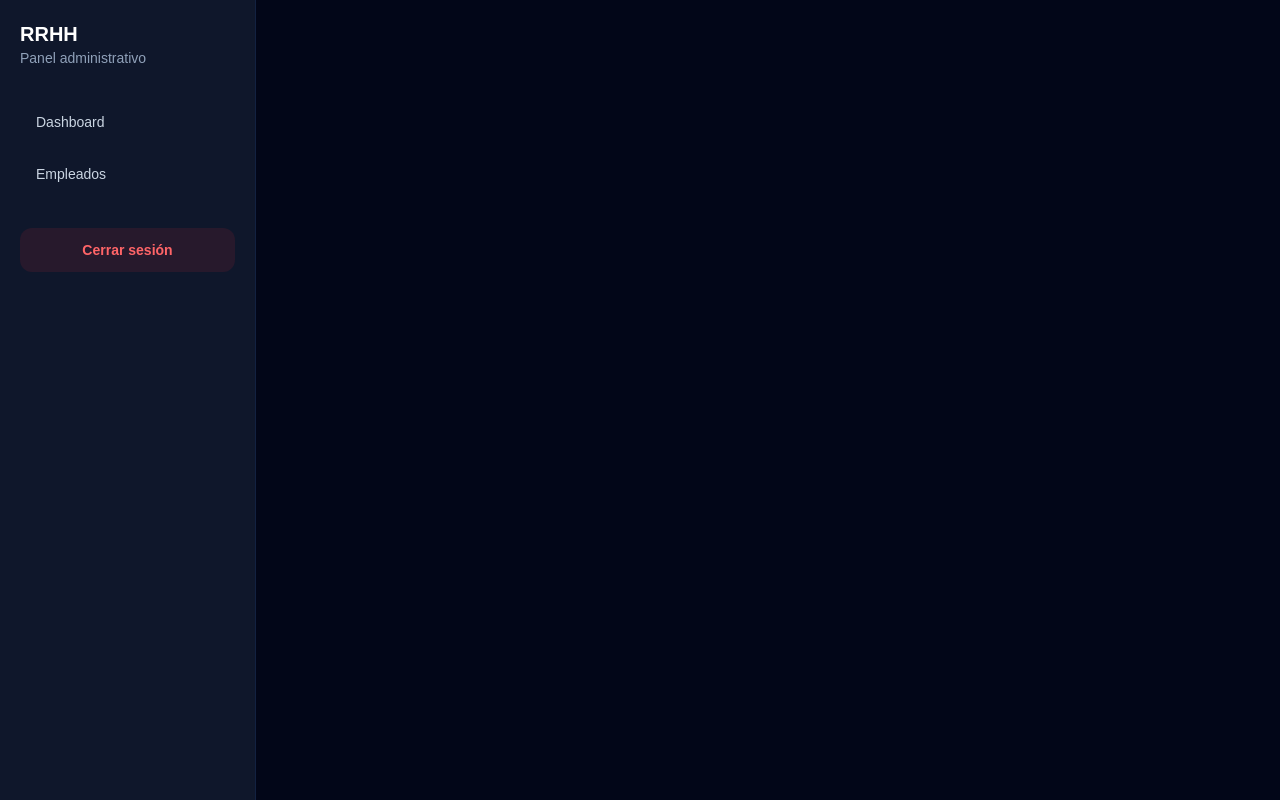
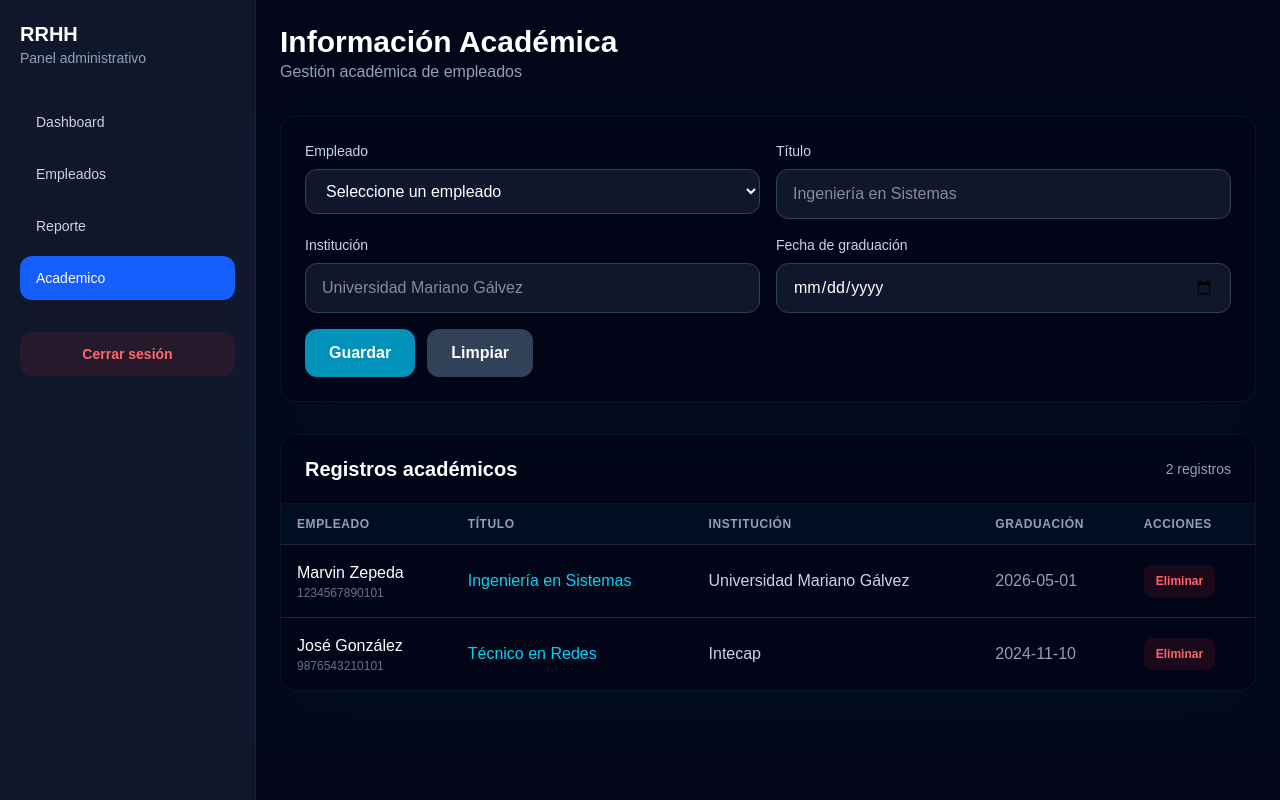
Before and after one commit to Yarissa21/Gestion_de_Recursos_Humanos_y_Nomina, a React (Vite) app in the folder frontend/: page /academico in a window 1280 px wide. Built offline with nearby package versions, Linux system fonts and the light colour scheme.

Commit message:
Creacion Modulo Visual Academico utilizando la libreria react-router-dom

```diff
--- a/frontend/src/App.tsx
+++ b/frontend/src/App.tsx
@@ -1,6 +1,8 @@
 import Sidebar from './Components/sidebar';
 import Dashboard from './Pages/Dashboard';
 import Empleados from './Pages/Empleados';
+import Academico from './Pages/Academico';
+import Reporte from './Pages/Reporte';
 
 import { BrowserRouter, Routes, Route } from 'react-router-dom';
 
@@ -14,6 +16,8 @@ function App() {
           <Routes>
             <Route path="/" element={<Dashboard />} />
             <Route path="/empleados" element={<Empleados />} />
+            <Route path="/academico" element={<Academico />} />
+            <Route path="/reporte" element={<Reporte />} />
           </Routes>
         </main>
       </div>
--- a/frontend/src/Components/sidebar.tsx
+++ b/frontend/src/Components/sidebar.tsx
@@ -2,6 +2,8 @@ import { NavLink, useNavigate } from 'react-router-dom';
 const links = [
   { to: '/', label: 'Dashboard' },
   { to: '/empleados', label: 'Empleados' },
+  { to: '/reporte', label: 'Reporte' },
+  { to: '/academico', label: 'Academico' },
 ];
 
 export default function Sidebar() {
--- /dev/null
+++ b/frontend/src/Pages/Academico.tsx
@@ -0,0 +1,325 @@
+import { useState } from 'react';
+
+type Empleado = {
+  id: number;
+  nombres: string;
+  apellidos: string;
+  dpi: string;
+};
+
+type RegistroAcademico = {
+  id: number;
+  empleado_id: number;
+  titulo: string;
+  institucion: string;
+  fecha_graduacion: string | null;
+  empleados?: Empleado;
+};
+
+type FormAcademico = {
+  empleado_id: string;
+  titulo: string;
+  institucion: string;
+  fecha_graduacion: string;
+};
+
+const empleadosMock: Empleado[] = [
+  {
+    id: 1,
+    nombres: 'Marvin',
+    apellidos: 'Zepeda',
+    dpi: '1234567890101',
+  },
+  {
+    id: 2,
+    nombres: 'José',
+    apellidos: 'González',
+    dpi: '9876543210101',
+  },
+];
+
+const registrosMock: RegistroAcademico[] = [
+  {
+    id: 1,
+    empleado_id: 1,
+    titulo: 'Ingeniería en Sistemas',
+    institucion: 'Universidad Mariano Gálvez',
+    fecha_graduacion: '2026-05-01',
+    empleados: empleadosMock[0],
+  },
+  {
+    id: 2,
+    empleado_id: 2,
+    titulo: 'Técnico en Redes',
+    institucion: 'Intecap',
+    fecha_graduacion: '2024-11-10',
+    empleados: empleadosMock[1],
+  },
+];
+
+const formInicial: FormAcademico = {
+  empleado_id: '',
+  titulo: '',
+  institucion: '',
+  fecha_graduacion: '',
+};
+
+export default function Academico() {
+  const [empleados] = useState<Empleado[]>(empleadosMock);
+
+  const [registros, setRegistros] =
+    useState<RegistroAcademico[]>(registrosMock);
+
+  const [form, setForm] = useState<FormAcademico>(formInicial);
+
+  const guardarAcademico = (
+    e: React.FormEvent<HTMLFormElement>,
+  ) => {
+    e.preventDefault();
+
+    if (
+      !form.empleado_id ||
+      !form.titulo ||
+      !form.institucion
+    ) {
+      alert('Completa todos los campos');
+      return;
+    }
+
+    const empleadoSeleccionado = empleados.find(
+      (e) => e.id === Number(form.empleado_id),
+    );
+
+    const nuevoRegistro: RegistroAcademico = {
+      id: registros.length + 1,
+      empleado_id: Number(form.empleado_id),
+      titulo: form.titulo,
+      institucion: form.institucion,
+      fecha_graduacion: form.fecha_graduacion || null,
+      empleados: empleadoSeleccionado,
+    };
+
+    setRegistros([...registros, nuevoRegistro]);
+
+    setForm(formInicial);
+
+    alert('Registro académico agregado');
+  };
+
+  const eliminarRegistro = (id: number) => {
+    const nuevos = registros.filter(
+      (item) => item.id !== id,
+    );
+
+    setRegistros(nuevos);
+  };
+
+  return (
+    <div className="space-y-8">
+      <div>
+        <h1 className="text-3xl font-bold text-white">
+          Información Académica
+        </h1>
+
+        <p className="text-slate-400">
+          Gestión académica de empleados
+        </p>
+      </div>
+
+      <form
+        onSubmit={guardarAcademico}
+        className="grid gap-4 rounded-2xl border border-cyan-500/10 bg-slate-950/80 p-6 shadow-2xl shadow-cyan-500/5 md:grid-cols-2"
+      >
+        <div>
+          <label className="mb-2 block text-sm font-medium text-slate-300">
+            Empleado
+          </label>
+
+          <select
+            value={form.empleado_id}
+            onChange={(e) =>
+              setForm({
+                ...form,
+                empleado_id: e.target.value,
+              })
+            }
+            className="w-full rounded-xl border border-slate-700 bg-slate-900 px-4 py-3 text-white outline-none transition focus:border-cyan-500"
+          >
+            <option value="">
+              Seleccione un empleado
+            </option>
+
+            {empleados.map((emp) => (
+              <option key={emp.id} value={emp.id}>
+                {emp.nombres} {emp.apellidos}
+              </option>
+            ))}
+          </select>
+        </div>
+
+        <div>
+          <label className="mb-2 block text-sm font-medium text-slate-300">
+            Título
+          </label>
+
+          <input
+            type="text"
+            value={form.titulo}
+            onChange={(e) =>
+              setForm({
+                ...form,
+                titulo: e.target.value,
+              })
+            }
+            placeholder="Ingeniería en Sistemas"
+            className="w-full rounded-xl border border-slate-700 bg-slate-900 px-4 py-3 text-white outline-none transition focus:border-cyan-500"
+          />
+        </div>
+
+        <div>
+          <label className="mb-2 block text-sm font-medium text-slate-300">
+            Institución
+          </label>
+
+          <input
+            type="text"
+            value={form.institucion}
+            onChange={(e) =>
+              setForm({
+                ...form,
+                institucion: e.target.value,
+              })
+            }
+            placeholder="Universidad Mariano Gálvez"
+            className="w-full rounded-xl border border-slate-700 bg-slate-900 px-4 py-3 text-white outline-none transition focus:border-cyan-500"
+          />
+        </div>
+
+        <div>
+          <label className="mb-2 block text-sm font-medium text-slate-300">
+            Fecha de graduación
+          </label>
+
+          <input
+            type="date"
+            value={form.fecha_graduacion}
+            onChange={(e) =>
+              setForm({
+                ...form,
+                fecha_graduacion: e.target.value,
+              })
+            }
+            className="w-full rounded-xl border border-slate-700 bg-slate-900 px-4 py-3 text-white outline-none transition focus:border-cyan-500"
+          />
+        </div>
+
+        <div className="flex gap-3 md:col-span-2">
+          <button
+            type="submit"
+            className="rounded-xl bg-cyan-600 px-6 py-3 font-semibold text-white transition hover:bg-cyan-700"
+          >
+            Guardar
+          </button>
+
+          <button
+            type="button"
+            onClick={() => setForm(formInicial)}
+            className="rounded-xl bg-slate-700 px-6 py-3 font-semibold text-white transition hover:bg-slate-600"
+          >
+            Limpiar
+          </button>
+        </div>
+      </form>
+
+      <div className="overflow-hidden rounded-2xl border border-cyan-500/10 bg-slate-950/80 shadow-2xl shadow-cyan-500/5">
+        <div className="flex items-center justify-between border-b border-cyan-500/10 px-6 py-5">
+          <h2 className="text-xl font-semibold text-white">
+            Registros académicos
+          </h2>
+
+          <span className="text-sm text-slate-400">
+            {registros.length} registros
+          </span>
+        </div>
+
+        <div className="overflow-x-auto">
+          <table className="w-full">
+            <thead>
+              <tr className="bg-cyan-500/5">
+                {[
+                  'Empleado',
+                  'Título',
+                  'Institución',
+                  'Graduación',
+                  'Acciones',
+                ].map((item) => (
+                  <th
+                    key={item}
+                    className="px-4 py-3 text-left text-xs font-semibold uppercase tracking-wider text-slate-400"
+                  >
+                    {item}
+                  </th>
+                ))}
+              </tr>
+            </thead>
+
+            <tbody>
+              {registros.map((item) => (
+                <tr
+                  key={item.id}
+                  className="border-t border-slate-800 hover:bg-cyan-500/5"
+                >
+                  <td className="px-4 py-4">
+                    <p className="font-medium text-white">
+                      {item.empleados?.nombres}{' '}
+                      {item.empleados?.apellidos}
+                    </p>
+
+                    <p className="text-xs text-slate-500">
+                      {item.empleados?.dpi}
+                    </p>
+                  </td>
+
+                  <td className="px-4 py-4 text-cyan-400">
+                    {item.titulo}
+                  </td>
+
+                  <td className="px-4 py-4 text-slate-300">
+                    {item.institucion}
+                  </td>
+
+                  <td className="px-4 py-4 text-slate-400">
+                    {item.fecha_graduacion ||
+                      'Sin fecha'}
+                  </td>
+
+                  <td className="px-4 py-4">
+                    <button
+                      onClick={() =>
+                        eliminarRegistro(item.id)
+                      }
+                      className="rounded-lg bg-red-500/10 px-3 py-2 text-xs font-semibold text-red-400 transition hover:bg-red-500/20"
+                    >
+                      Eliminar
+                    </button>
+                  </td>
+                </tr>
+              ))}
+
+              {registros.length === 0 && (
+                <tr>
+                  <td
+                    colSpan={5}
+                    className="px-4 py-10 text-center text-slate-500"
+                  >
+                    No hay registros académicos
+                  </td>
+                </tr>
+              )}
+            </tbody>
+          </table>
+        </div>
+      </div>
+    </div>
+  );
+}
```
Also changed, not shown: frontend/src/Pages/Reporte.tsx (added).
